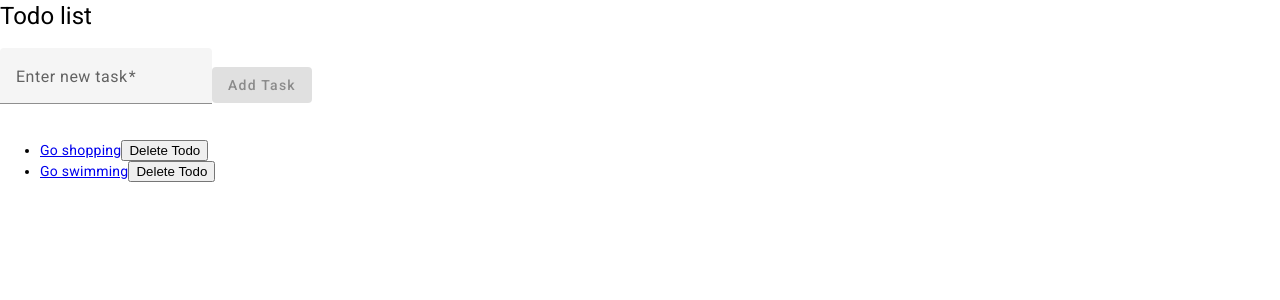
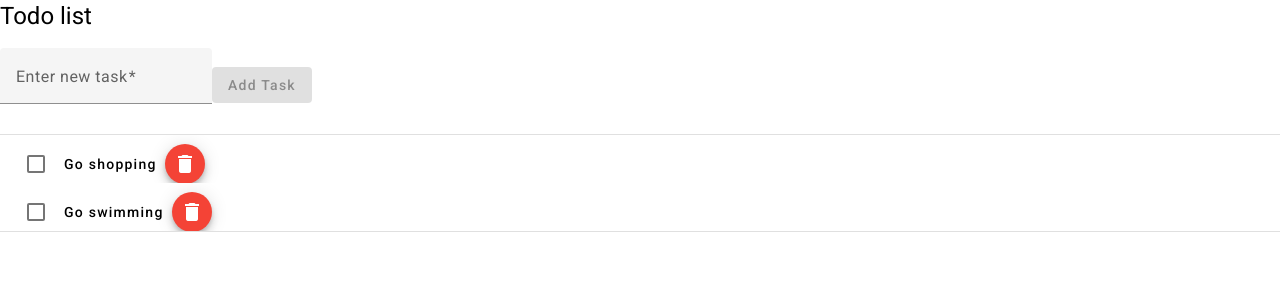
Before and after one commit to bullet03/angular-todo, an Angular app: page /todos in a window 1280 px wide. Shown: the top 300 px of the page. Built offline with nearby package versions, Linux system fonts and the light colour scheme.

Commit message:
feat: add crossover fucntionality to todo-listItem

```diff
--- a/src/app/app.module.ts
+++ b/src/app/app.module.ts
@@ -18,6 +18,8 @@ import { TaskFormComponent } from './task-form/task-form.component';
 import { TodosListComponent } from './todos-list/todos-list.component';
 import { TodoItemComponent } from './todo-item/todo-item.component';
 import { PageNotFoundComponent } from './page-not-found/page-not-found.component';
+import {MatListModule} from "@angular/material/list";
+import {MatIconModule} from "@angular/material/icon";
 
 
 @NgModule({
@@ -40,7 +42,9 @@ import { PageNotFoundComponent } from './page-not-found/page-not-found.component
     MatButtonModule,
     MatGridListModule,
     MatCardModule,
-    MatCheckboxModule
+    MatCheckboxModule,
+    MatListModule,
+    MatIconModule
   ],
   providers: [],
   bootstrap: [AppComponent]
--- a/src/app/mock-todos.ts
+++ b/src/app/mock-todos.ts
@@ -2,6 +2,6 @@ import { Todo } from "./todo";
 import { v4 as uuidv4 } from 'uuid';
 
 export const TODOS: Todo[] = [
-    { id: uuidv4(), name: 'Go shopping' },
-    { id: uuidv4(), name: 'Go swimming' }
+    { id: uuidv4(), name: 'Go shopping', complete: false },
+    { id: uuidv4(), name: 'Go swimming', complete: false }
 ];
--- a/src/app/todo-item/todo-item.component.html
+++ b/src/app/todo-item/todo-item.component.html
@@ -1,7 +1,6 @@
 <mat-card>
   <mat-card-content>
-    <form [formGroup]="todoForm">
-      <mat-checkbox [checked]="isChecked" (click)="onCheckboxChange()" color="primary">Done</mat-checkbox>
+    <form [formGroup]="todoForm" (submit)="onSubmit()">
       <mat-form-field>
         <mat-label>Edit Todo</mat-label>
         <input
@@ -9,7 +8,7 @@
           [ngClass]="setClasses()"
           type="text"
           #inputRef
-          (change)="updateTodo(todoItem, inputRef.value)"
+          (change)="onInputChange(inputRef.value)"
           formControlName="todoItemForm"
           [attr.disabled]="isDisabled"
         >
@@ -23,7 +22,9 @@
           <option value="high">High</option>
         </select>
       </mat-form-field>
-      <button type="button" (click)="goBack()">go back</button>
+      <button type="button">Edit</button>
+      <button type="submit">Save</button>
     </form>
   </mat-card-content>
 </mat-card>
+<button type="button" (click)="goBack()">go back</button>
--- a/src/app/todo-item/todo-item.component.ts
+++ b/src/app/todo-item/todo-item.component.ts
@@ -12,13 +12,12 @@ import {map} from "rxjs";
   styleUrls: ['./todo-item.component.css']
 })
 export class TodoItemComponent implements OnInit {
+  inputName: string = '';
   todoItem!: Todo;
-
   isChecked: boolean = false;
   isDisabled: true | null =  null;
   taskStatus: string = 'low';
   todoId: string = ''
-
   todoForm: FormGroup = new FormGroup({
     todoItemForm: new FormControl('', [Validators.required, Validators.minLength(3)])
   });
@@ -34,8 +33,8 @@ export class TodoItemComponent implements OnInit {
   constructor(private todoService: TodoService, private location: Location, private route: ActivatedRoute,) {
   }
 
-  updateTodo(todo: Todo, val: string) {
-    this.todoService.updateTodo({id: todo.id, name: val});
+  onInputChange(val: string) {
+    this.inputName = val;
   }
 
   setInputBackground() {
@@ -82,4 +81,8 @@ export class TodoItemComponent implements OnInit {
   goBack(): void {
     this.location.back();
   }
+
+  onSubmit() {
+    this.todoService.updateTodo({id: this.todoItem.id, name: this.inputName, complete: false});
+  }
 }
--- a/src/app/todo.service.ts
+++ b/src/app/todo.service.ts
@@ -41,6 +41,5 @@ export class TodoService {
       }
       return todo;
     });
-
   }
 }
--- a/src/app/todo.ts
+++ b/src/app/todo.ts
@@ -1,4 +1,5 @@
 export interface Todo {
   id: string;
   name: string;
+  complete: boolean;
 }
--- a/src/app/todos-list/todos-list.component.css
+++ b/src/app/todos-list/todos-list.component.css
@@ -0,0 +1,9 @@
+.textDeprecated {
+  color: grey;
+  text-decoration: line-through;
+}
+.listItem {
+  display: flex;
+  align-items: center;
+  padding-top: 10px;
+}
--- a/src/app/todos-list/todos-list.component.html
+++ b/src/app/todos-list/todos-list.component.html
@@ -1,7 +1,14 @@
 <app-task-form (newItemEvent)="addTodo($event)"></app-task-form>
-<ul>
-  <li *ngFor="let todo of todosList">
-    <a routerLink="/todo/{{todo.id}}">{{todo.name}}</a>
-    <button (click)="deleteTodo(todo)">Delete Todo</button>
-  </li>
-</ul>
+<mat-list role="list">
+  <mat-divider></mat-divider>
+  <mat-list-item role="listitem" *ngFor="let todo of todosList">
+    <div [class]="'listItem'">
+      <mat-checkbox color="primary" [checked]="todo.complete" (click)="onCheckboxChange(todo)"></mat-checkbox>
+      <a mat-button routerLink="/todo/{{todo.id}}" [ngClass]="toggleDeprecatedClass(todo.complete)">{{todo.name}}</a>
+      <button mat-mini-fab color="warn" aria-label="delete todo" (click)="deleteTodo(todo)">
+        <mat-icon>delete</mat-icon>
+      </button>
+    </div>
+  </mat-list-item>
+  <mat-divider></mat-divider>
+</mat-list>
--- a/src/app/todos-list/todos-list.component.ts
+++ b/src/app/todos-list/todos-list.component.ts
@@ -1,7 +1,7 @@
-import {Component, OnInit, Output} from '@angular/core';
+import { Component, OnInit } from '@angular/core';
 import { TodoService } from "../todo.service";
 import { Todo } from "../todo";
-import {v4 as uuidv4} from "uuid";
+import { v4 as uuidv4 } from "uuid";
 
 @Component({
   selector: 'app-todos-list',
@@ -26,7 +26,15 @@ export class TodosListComponent implements OnInit  {
   }
 
   addTodo(todoName: string) {
-    this.todoService.addTodo({id: uuidv4(), name: todoName });
+    this.todoService.addTodo({id: uuidv4(), name: todoName, complete: false });
+    this.getTodosList();
+  }
+
+  toggleDeprecatedClass(isComplete: boolean) {
+    return isComplete ? 'textDeprecated' : '';
+  }
+  onCheckboxChange(todo: Todo) {
+    this.todoService.updateTodo({...todo, complete: !todo.complete});
     this.getTodosList();
   }
 }
```
